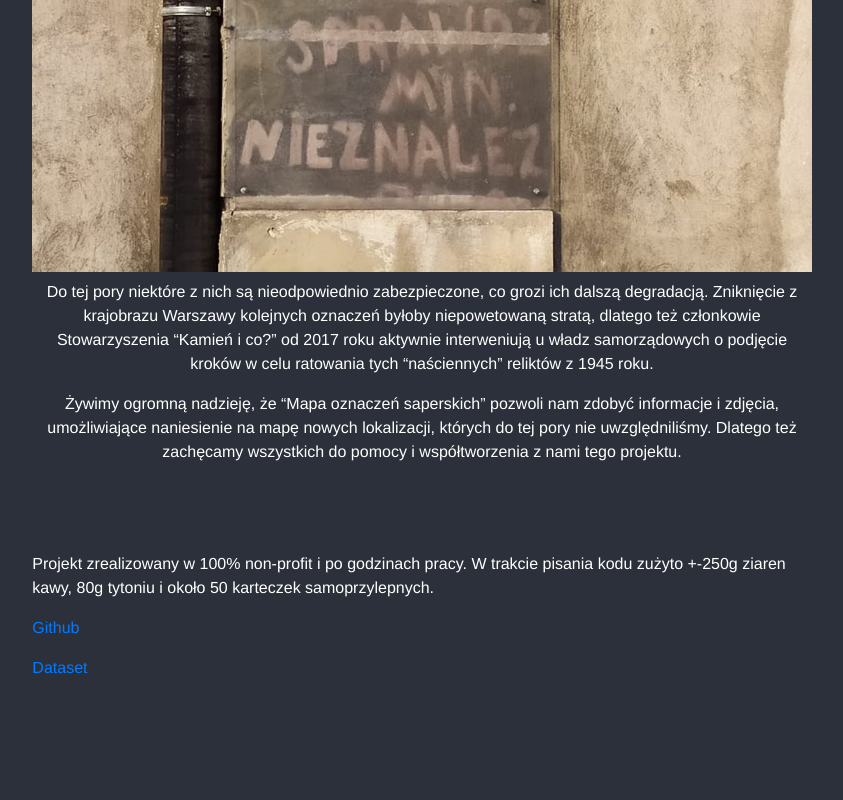
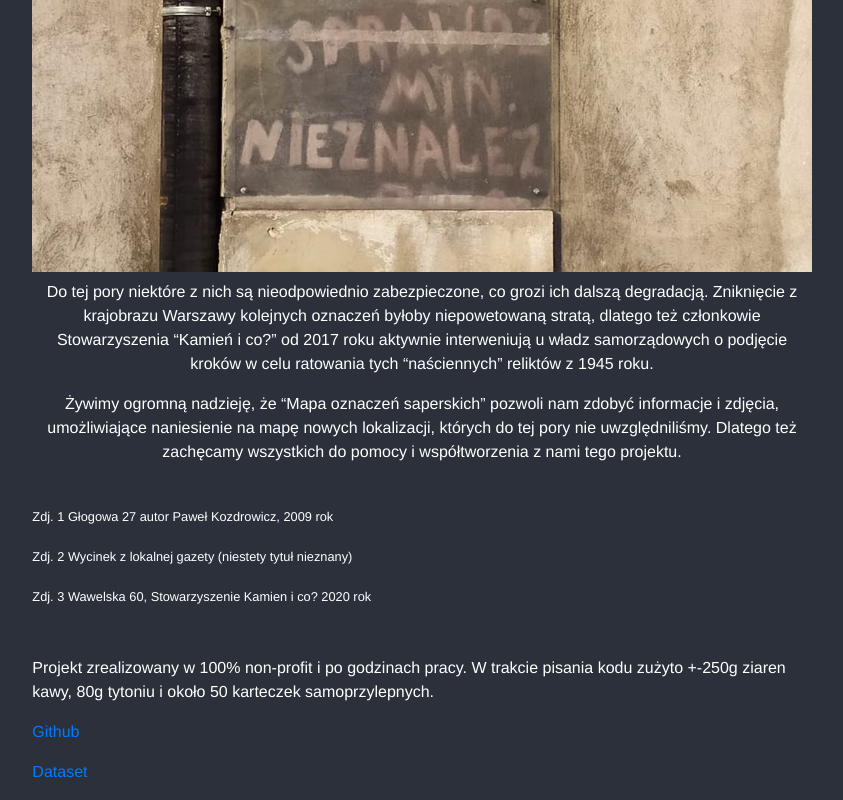
Before and after one commit to kamien-i-co/oznaczenia_saperskie, a Vue app: page /about in a window 1280 px wide. Shown: the part 1309-2109 px from the top of the page, without its empty margins (218-1061 px from the left). Before the commit the page ends 2005 px from the top, so only its background shows below. Built offline with nearby package versions, Linux system fonts and the light colour scheme; what vue-browser-geolocation, vue-modaltor would draw is missing.

Commit message:
Added photos description

```diff
--- a/src/views/About.vue
+++ b/src/views/About.vue
@@ -20,8 +20,14 @@
 
           <p class="project-description">{{text.p5}}</p>
           <p class="project-description">{{text.p6}}</p>
+
           <br />
+          <p class="project-description  text-left"><small>{{text.zdj0}}</small></p>
+          <p class="project-description  text-left"><small>{{text.zdj1}}</small></p>
+          <p class="project-description  text-left"><small>{{text.zdj2}}</small></p>
+
           <p class="project-description mt-5  text-left">{{text.p7}}</p>
+
           <p class="project-description  text-left">
             <a href="https://github.com/kamien-i-co/oznaczenia_saperskie" target="_blank">Github</a>
           </p>
--- a/src/views/about.content.js
+++ b/src/views/about.content.js
@@ -15,5 +15,8 @@ export const text = {
         dlatego też członkowie Stowarzyszenia “Kamień i co?” od 2017 roku aktywnie interweniują u władz samorządowych
         o podjęcie kroków w celu ratowania tych “naściennych” reliktów z 1945 roku.`,
     p6: `Żywimy ogromną nadzieję, że “Mapa oznaczeń saperskich” pozwoli nam zdobyć informacje i zdjęcia, umożliwiające naniesienie na mapę nowych lokalizacji, których do tej pory nie uwzględniliśmy. Dlatego też zachęcamy wszystkich do pomocy i współtworzenia z nami tego projektu.`,
-    p7: `Projekt zrealizowany w 100% non-profit i po godzinach pracy. W trakcie pisania kodu zużyto +-250g ziaren kawy, 80g tytoniu i około 50 karteczek samoprzylepnych.`
+    p7: `Projekt zrealizowany w 100% non-profit i po godzinach pracy. W trakcie pisania kodu zużyto +-250g ziaren kawy, 80g tytoniu i około 50 karteczek samoprzylepnych.`,
+    zdj0: `Zdj. 1 Głogowa 27 autor Paweł Kozdrowicz, 2009 rok`,
+    zdj1: `Zdj. 2 Wycinek z lokalnej gazety (niestety tytuł nieznany)`,
+    zdj2: `Zdj. 3 Wawelska 60, Stowarzyszenie Kamien i co? 2020 rok`
 }
```
